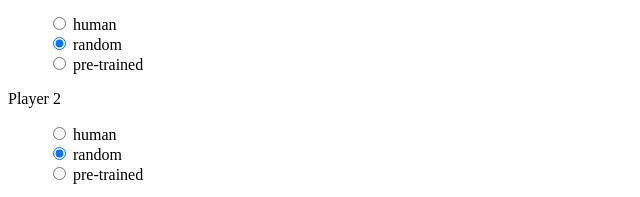
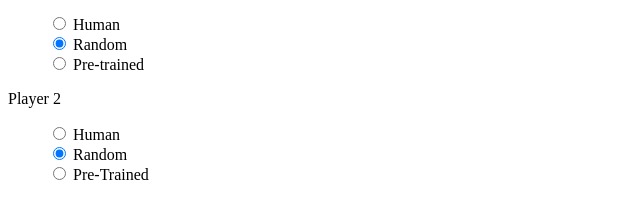
Before and after one commit to DeclanT/NoughtsAndCrossesClient, a website: page main-app/app/main.html in a window 1280 px wide. Shown: the part 669-866 px from the top of the page, 0-640 px from the left. Drawn offline with Linux system fonts and the light colour scheme.

Commit message:
Capitalisation for adams sake

```diff
--- a/main-app/app/main.html
+++ b/main-app/app/main.html
@@ -104,17 +104,17 @@
 
         <li>
             <input type = "radio" name = "player1Type" id = "player1Human" value = "human">
-            <label for = "player1Human">human</label>
+            <label for = "player1Human">Human</label>
         </li>
 
         <li>
             <input type = "radio" name = "player1Type" id = "player1Random" value = "random" checked="checked">
-            <label for = "player1Random">random</label>
+            <label for = "player1Random">Random</label>
         </li>
 
         <li>
         <input type = "radio" name = "player1Type" id = "player1PreTrained" value = "pre-trained">
-        <label for = "player1PreTrained">pre-trained</label>
+        <label for = "player1PreTrained">Pre-trained</label>
         </li>
 
     </ul>
@@ -128,17 +128,17 @@
 
         <li>
             <input type="radio" name="player2Type" id="player2Human" value="human">
-            <label for="player2Human">human</label>
+            <label for="player2Human">Human</label>
         </li>
 
         <li>
             <input type="radio" name="player2Type" id="player2Random" value="random" checked="checked">
-            <label for="player2Random">random</label>
+            <label for="player2Random">Random</label>
         </li>
 
         <li>
             <input type="radio" name="player2Type" id="player2PreTrained" value="pre-trained">
-            <label for="player2PreTrained">pre-trained</label>
+            <label for="player2PreTrained">Pre-Trained</label>
         </li>
 
     </ul>
```
